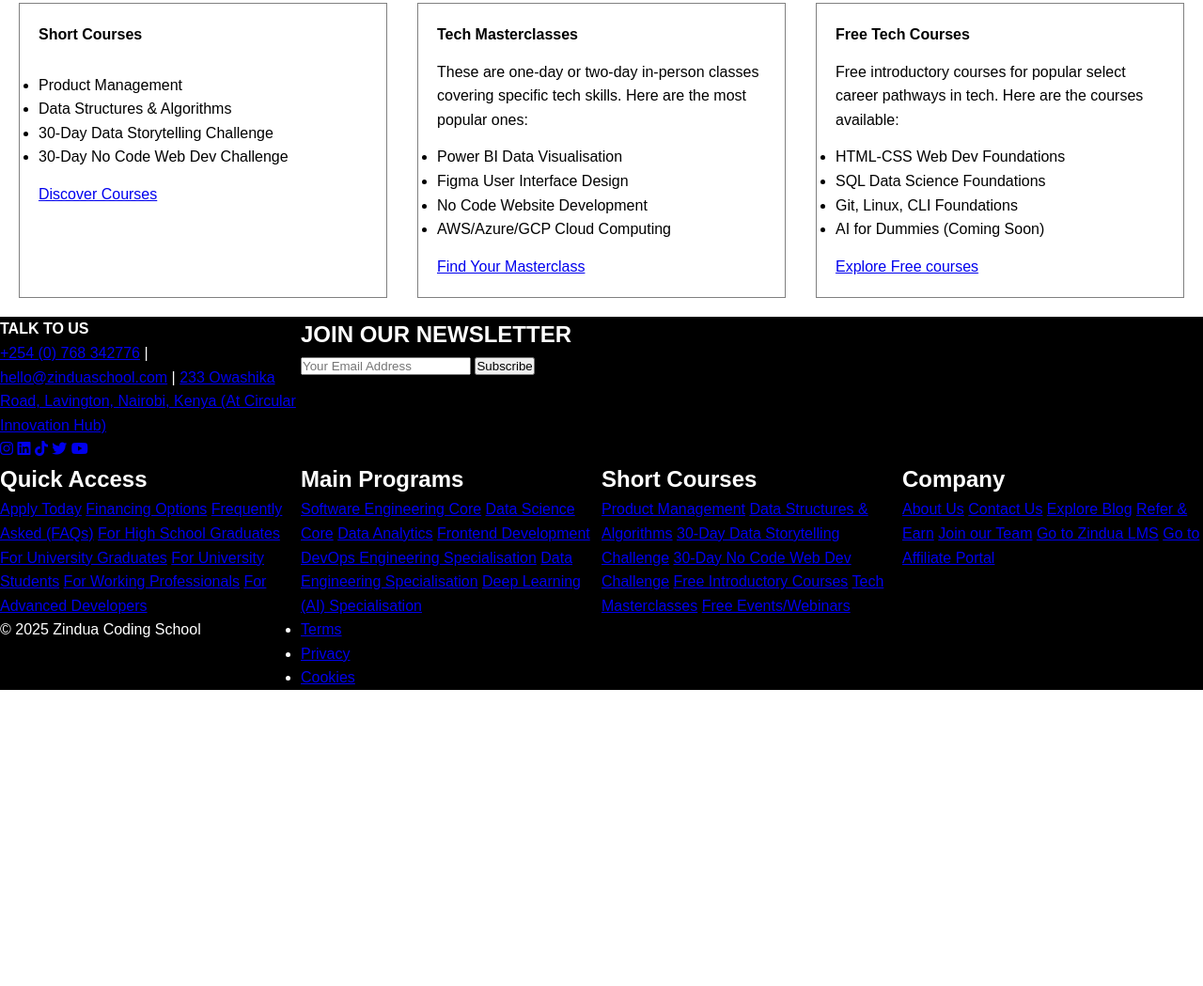
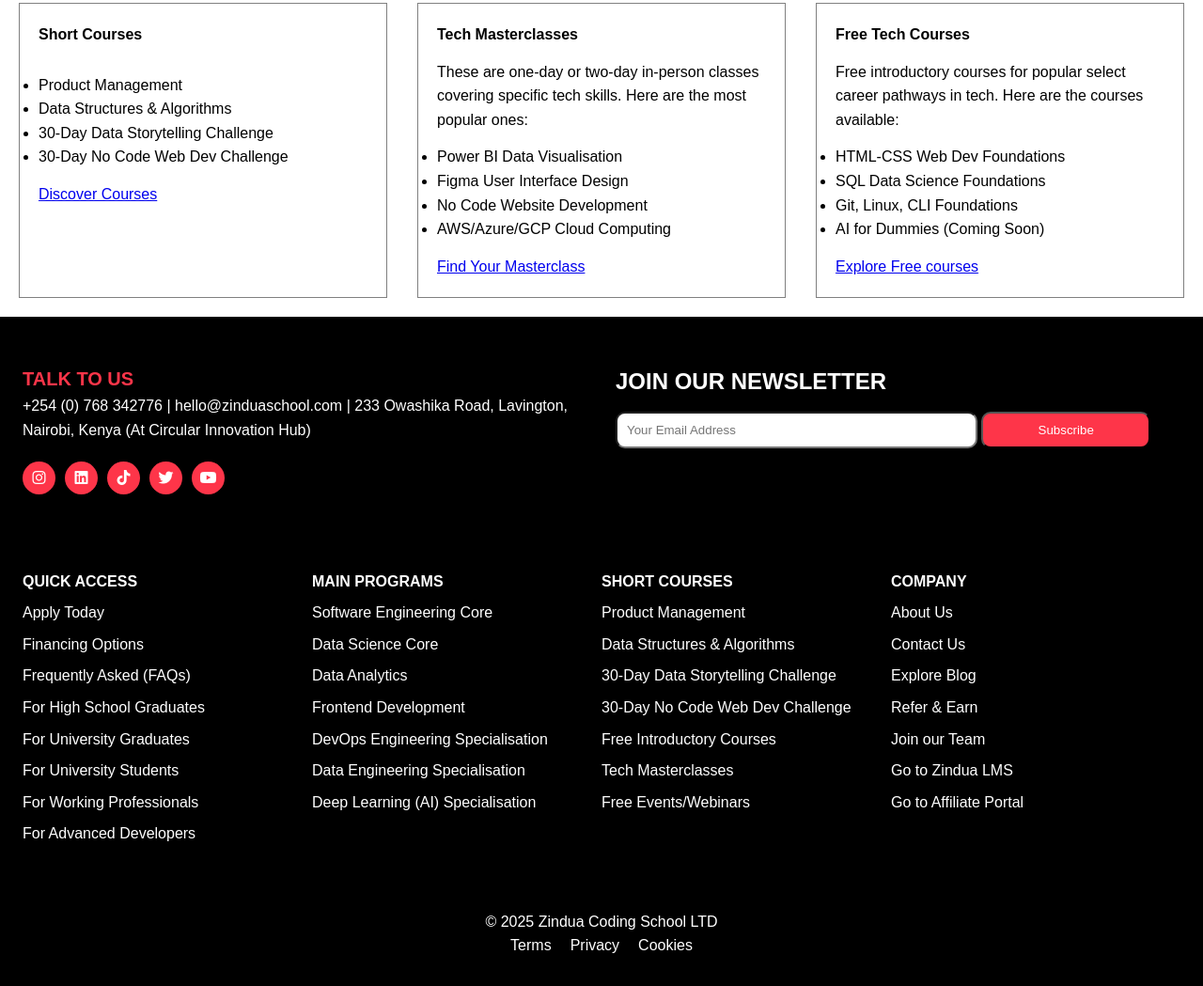
Before and after one commit to Ianmwia/zindua-landing-page, a plain HTML site: page index.html in a window 1280 px wide. Shown: the part 5013-6062 px from the top of the page at 94% size. Before the commit the page ends 5747 px from the top, so only its background shows below. Drawn offline with Linux system fonts and the light colour scheme.

Commit message:
styling the footer

```diff
--- a/index.html
+++ b/index.html
@@ -349,7 +349,8 @@
 
       <!--footer-->
       <div class="general-footer">
-        <div class="footer-container">
+        <div class="footer-one">
+            <div class="footer-top-two">
                 <div class="talk-to-us">
                     <h4>TALK TO US</h4>
                     <p>
@@ -366,15 +367,16 @@
                 <div class="newsletter">
                     <h2>JOIN OUR NEWSLETTER</h2>
                         <div class="newletter-form">
-                        <form action="">
+                            <form action="submit">
                                 <input type="email" name="email" id="email" required placeholder="Your Email Address">
-                            <button type="submit">Subscribe</button>
+                                <button type="submit" id="subscribe">Subscribe</button>
                             </form>
                         </div>
                 </div>
             </div>
+        </div>
         <!--footer middle-->
-        <div class="footer-container">
+        <div class="footer-two">
             <!--4 containers-->
             <div class="four-containers">
                 <h2>Quick Access</h2>
@@ -427,8 +429,8 @@
              </div>
         </div>
         <!--copyright-->
-        <div class="footer-container">
-            <p>&copy; 2025 Zindua Coding School</p>
+        <div class="footer-bottom">
+            <p>&copy; 2025 Zindua Coding School LTD</p>
             <div class="footer-nav">
                 <nav>
                     <ul>
--- a/style.css
+++ b/style.css
@@ -366,8 +366,90 @@ option {
     color: white;
     display: flex;
     flex-direction: column;
+    padding: 0px 24px;
 }
-.footer-container {
+.talk-to-us h4{
+    font-size: 1.25rem;
+    color: #fe3549;
+}
+.talk-to-us a{
+    text-decoration: none;
+    color: white;
+}
+.footer-top-two {
     display: grid;
-    grid-template-columns: repeat(4,1fr);
+    grid-template-columns: 1fr 1fr;
+    padding: 50px 0px 30px;
+    grid-column-gap: 30px;
 }
+.footer-social {
+    display: flex;
+    gap: 10px;
+    margin: 20px 0px;
+}
+.footer-social a {
+    display: inline-flex;
+    align-items: center;
+    justify-content: center;
+    width: 35px;
+    height: 35px;
+    border-radius: 50%;
+    background-color: #fe3549;
+    text-decoration: none;
+}
+.footer-two{
+    display: grid;
+    grid-template-columns: repeat(4, 1fr);
+    padding: 30px 0px;
+
+}
+.newsletter h2{
+    margin-bottom: 0.5em;
+}
+#email{
+    padding: 10px;
+    width: 60%;
+    border-radius: 10px;
+}
+#subscribe{
+    padding: 10px;
+    border-radius: 10px;
+    width: 30%;
+    background-color: #fe3549;
+    color: white;
+}
+.footer-bottom {
+    display: flex;
+    flex-direction: column;
+    align-items: center;
+    text-align: center;
+    padding: 30px 0px;
+}
+.footer-bottom ul {
+    list-style: none;
+}
+.footer-bottom a {
+    text-decoration: none;
+    color: white;
+}
+.footer-bottom a:hover {
+    color: #0091AD;
+}
+.footer-nav nav{
+    display: flex;
+    gap: 20px;
+}
+.four-containers h2{
+    margin-bottom: 0.5em;
+    text-transform: uppercase;
+    font-size: 16px;
+}
+.fc-links a{
+    display: block;
+    margin-bottom: 8px;
+    text-decoration: none;
+    color: white;
+}
+.fc-links a:hover{
+    color: #fe3549;
+}
```
Lines whose indentation alone changed are shown as unchanged.
